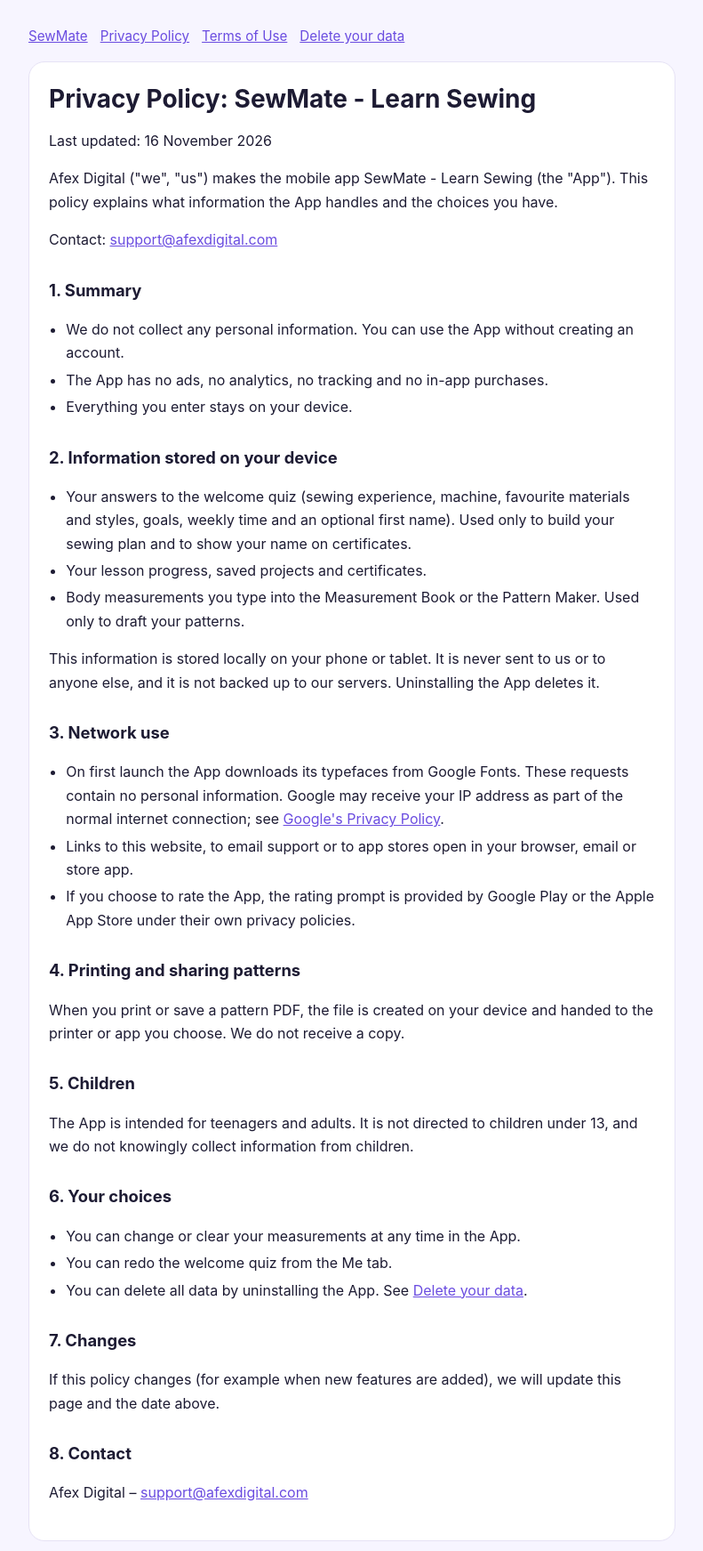
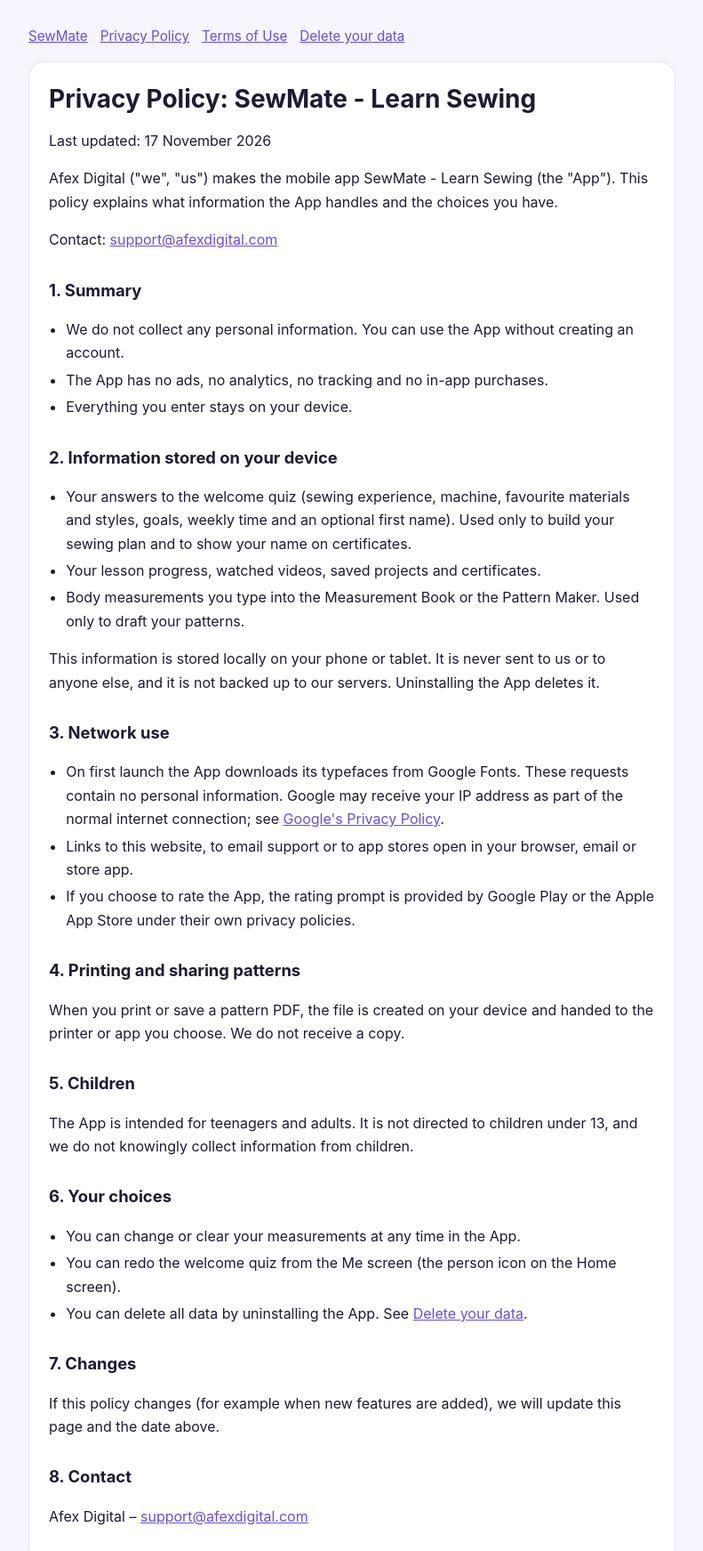
Before and after one commit to mdgoaltech-web/mdgoaltech-web.github.io, a plain HTML site: page sewmate/privacy.html in a window 1280 px wide. Shown: the top 1743 px of the page at 89% size, without its empty margins (244-1035 px from the left). Drawn offline with Linux system fonts and the light colour scheme.

Commit message:
SewMate: legal pages updated for lesson videos and Me screen

```diff
--- a/sewmate/privacy.html
+++ b/sewmate/privacy.html
@@ -11,7 +11,7 @@
 <nav><a href="index.html">SewMate</a><a href="privacy.html">Privacy Policy</a><a href="terms.html">Terms of Use</a><a href="delete-account.html">Delete your data</a></nav>
 <div class="card">
 <h1>Privacy Policy: SewMate - Learn Sewing</h1>
-<p>Last updated: 16 November 2026</p>
+<p>Last updated: 17 November 2026</p>
 <p>Afex Digital ("we", "us") makes the mobile app SewMate - Learn Sewing (the "App"). This policy explains what information the App handles and the choices you have.</p>
 <p>Contact: <a href="mailto:support@afexdigital.com">support@afexdigital.com</a></p>
 <h2>1. Summary</h2>
@@ -23,7 +23,7 @@
 <h2>2. Information stored on your device</h2>
 <ul>
 <li>Your answers to the welcome quiz (sewing experience, machine, favourite materials and styles, goals, weekly time and an optional first name). Used only to build your sewing plan and to show your name on certificates.</li>
-<li>Your lesson progress, saved projects and certificates.</li>
+<li>Your lesson progress, watched videos, saved projects and certificates.</li>
 <li>Body measurements you type into the Measurement Book or the Pattern Maker. Used only to draft your patterns.</li>
 </ul>
 <p>This information is stored locally on your phone or tablet. It is never sent to us or to anyone else, and it is not backed up to our servers. Uninstalling the App deletes it.</p>
@@ -40,7 +40,7 @@
 <h2>6. Your choices</h2>
 <ul>
 <li>You can change or clear your measurements at any time in the App.</li>
-<li>You can redo the welcome quiz from the Me tab.</li>
+<li>You can redo the welcome quiz from the Me screen (the person icon on the Home screen).</li>
 <li>You can delete all data by uninstalling the App. See <a href="delete-account.html">Delete your data</a>.</li>
 </ul>
 <h2>7. Changes</h2>
```
Also changed, not shown: sewmate/terms.html (+2 -2 lines).
